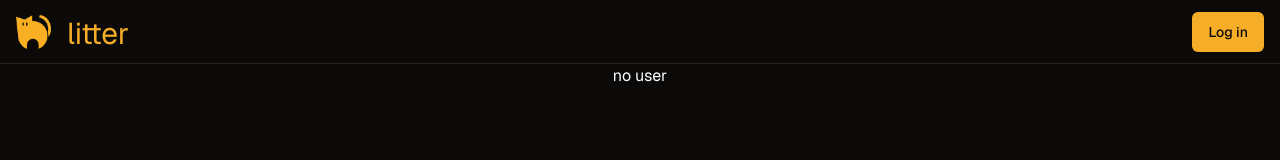
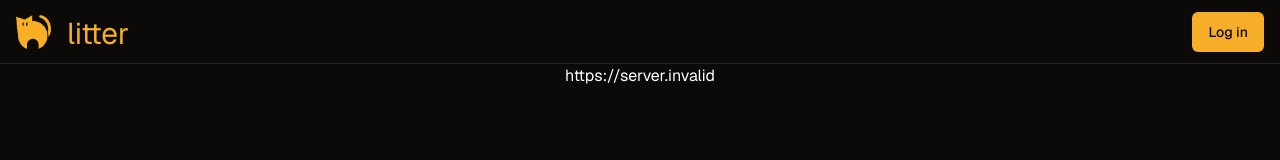
Before and after one commit to erikcelander/litter-app-twitter-clone-2dv013, a Next.js app: page / in a window 1280 px wide. Shown: the top 160 px of the page. Built offline with nearby package versions, Linux system fonts and the light colour scheme; no server answers.

Commit message:
test bug fix

```diff
--- a/app/page.tsx
+++ b/app/page.tsx
@@ -4,19 +4,19 @@ import { redirect } from 'next/navigation'
 
 
 export default async function Index() {
-  const cookieStore = cookies()
-  const supabase = createClient(cookieStore)
+  // const cookieStore = cookies()
+  // const supabase = createClient(cookieStore)
 
-  const {
-    data: { user },
-  } = await supabase.auth.getUser()
+  // const {
+  //   data: { user },
+  // } = await supabase.auth.getUser()
 
 
-
+  console.log(process.env.NEXT_PUBLIC_LITTER_URL)
 
   return (
     <div className=''>
-     {user ? user.email : "no user"}
+      {process.env.NEXT_PUBLIC_LITTER_URL}
     </div>
   )
 }
```
